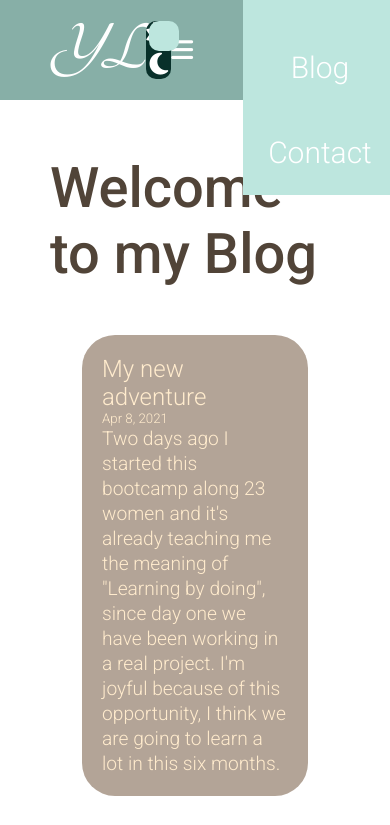
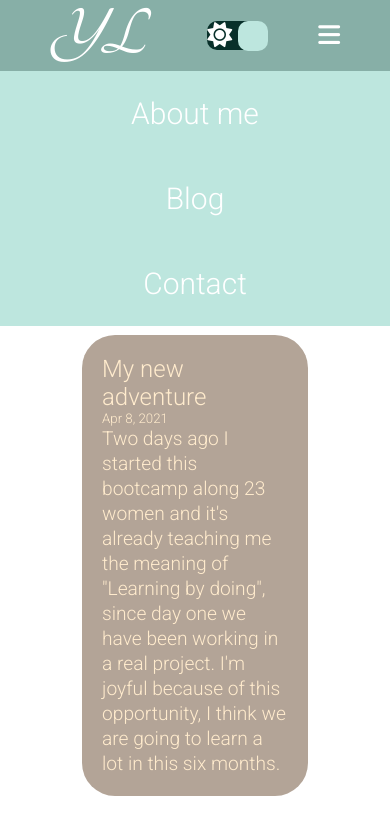
Before and after one commit to yassscoder/Personal-page-github, a plain HTML site: page blog.html in a window 390 px wide. Both pictures are taken after a click on the button 329 px from the left and 50 px from the top of the page. Shown: the top 825 px of the page. Drawn offline with Linux system fonts and the light colour scheme.

Commit message:
nav blog almost final

```diff
--- a/blog-style.css
+++ b/blog-style.css
@@ -45,14 +45,13 @@
     border-radius:10px;
 }
 .menu{
-    /*font-family: 'Dancing Script', cursive;*/
-
     width: 100%;
     background-color: #87afa7;
     height: 100px;
     position:fixed;
     top:0;
     display:flex;
+    flex-wrap:wrap;
     justify-content: space-between;
     align-items: center;
     color: white;
@@ -165,6 +164,7 @@ footer.dark-mode{
     margin:25px;
     color: white;
     text-decoration:none;
+    display:inline-block;
 
 }
 #hamburger{
@@ -196,6 +196,7 @@ html{
     .personal{
         display:none;
         flex-direction: column;
+        margin-right: 0;
 
     }
     .personal.show{
--- a/style.css
+++ b/style.css
@@ -27,7 +27,6 @@
     border-radius:10px;
 }
 .menu{
-    /*font-family: 'Dancing Script', cursive;*/
 
     width: 100%;
     background-color: #87afa7;
```
Also changed, not shown: blog.html (+1 -0 lines), index.html (+1 -3 lines).
